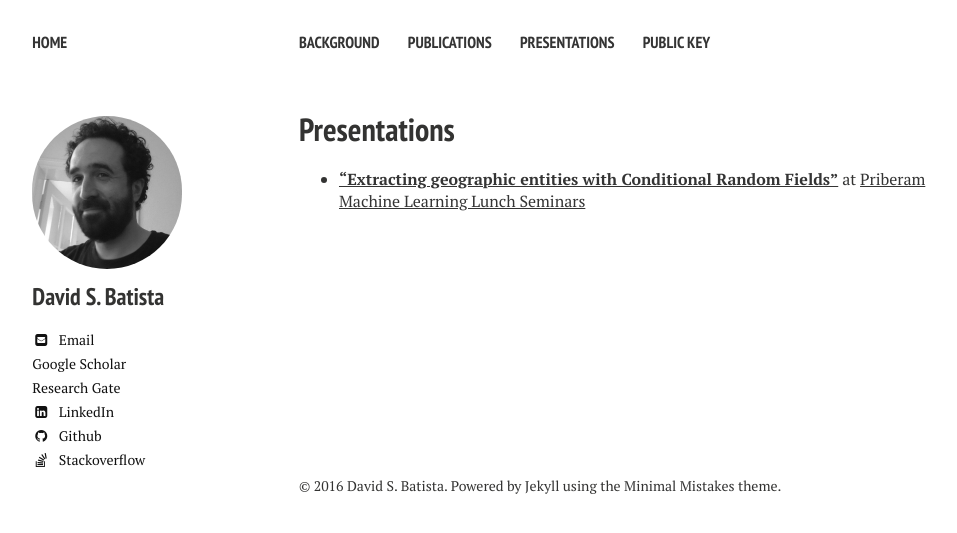
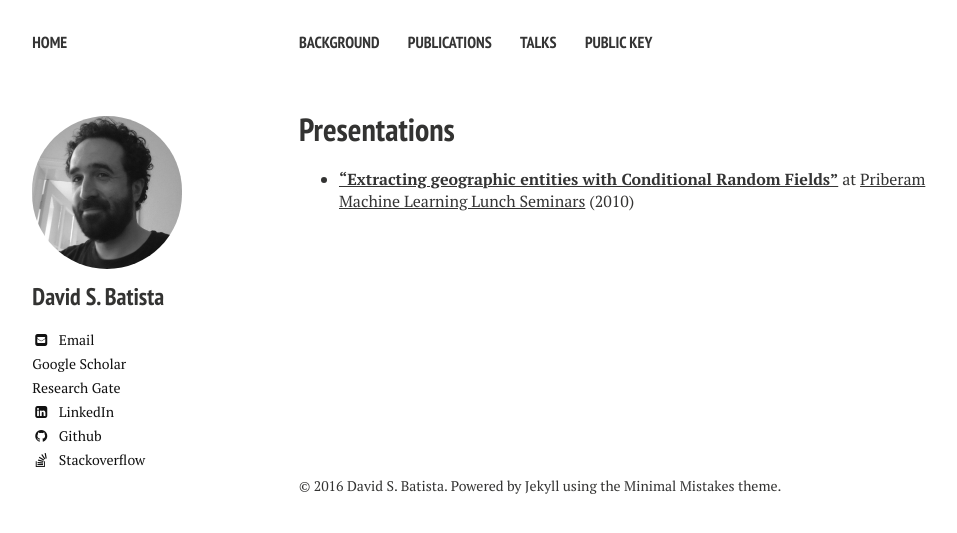
Before and after one commit to davidsbatista/davidsbatista.github.io, a Jekyll site: the page built from talks/index.md, in a window 1280 px wide. Shown: the top 533 px of the page, without its empty margins (21-978 px from the left). Built offline with Jekyll 4.4.1, drawn with Linux system fonts in a browser that asks for light colours; nearby versions of some CDN libraries.

Commit message:
renamed dir

```diff
--- a/_data/navigation.yml
+++ b/_data/navigation.yml
@@ -6,8 +6,8 @@
 - title: Publications
   url: /publications/
 
-- title: Presentations
-  url: /presentations/
+- title: talks
+  url: /talks/
 
 - title: Public Key
   url: /public_key/
--- a/presentations/index.md
+++ b/talks/index.md
@@ -11,4 +11,4 @@ share: false
 #  creditlink: http://wegraphics.net/downloads/free-ultimate-blurred-background-pack/
 ---
 
-* [__"Extracting geographic entities with Conditional Random Fields"__](priberam-ml-seminars.pdf) at [Priberam Machine Learning Lunch Seminars](http://labs.priberam.com/Academia-Partnerships/Seminars.aspx)
+* [__"Extracting geographic entities with Conditional Random Fields"__](priberam-ml-seminars.pdf) at [Priberam Machine Learning Lunch Seminars](http://labs.priberam.com/Academia-Partnerships/Seminars.aspx) (2010)
```
Also changed, not shown: 3 other files.
